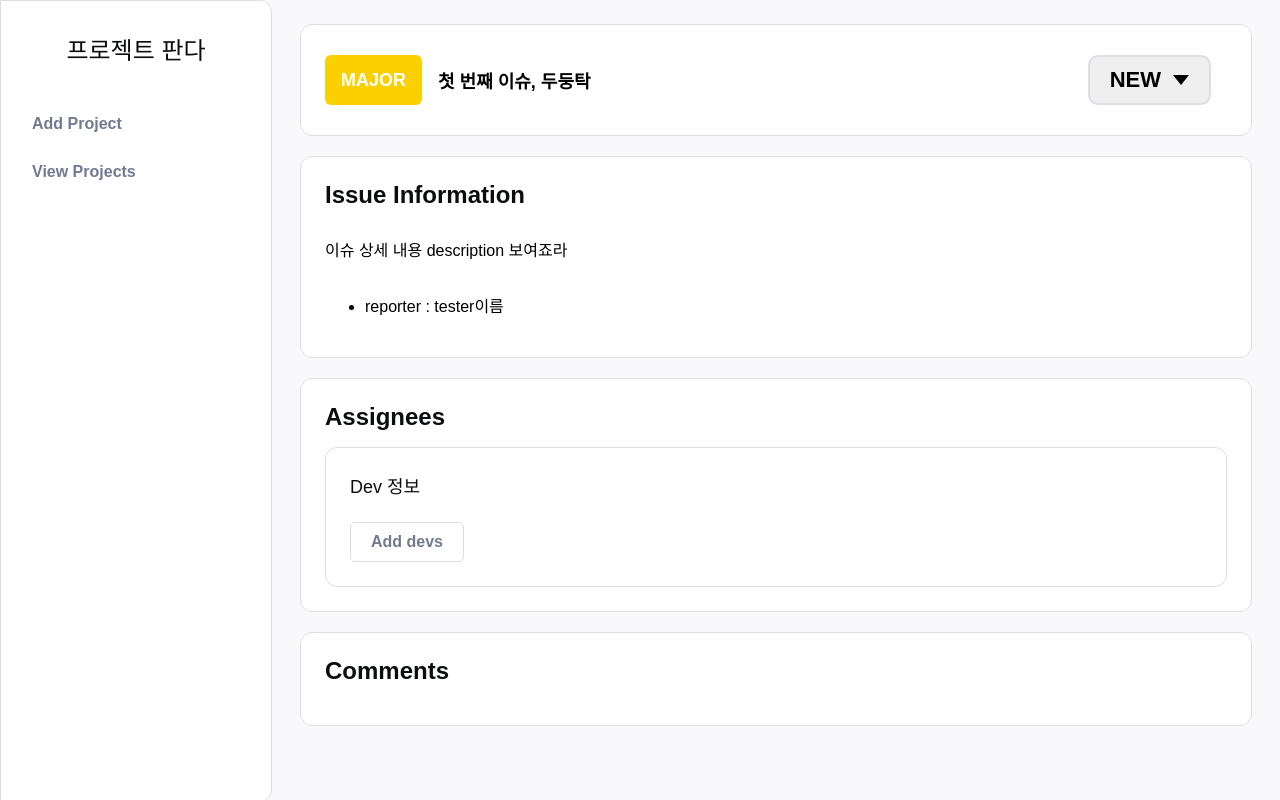
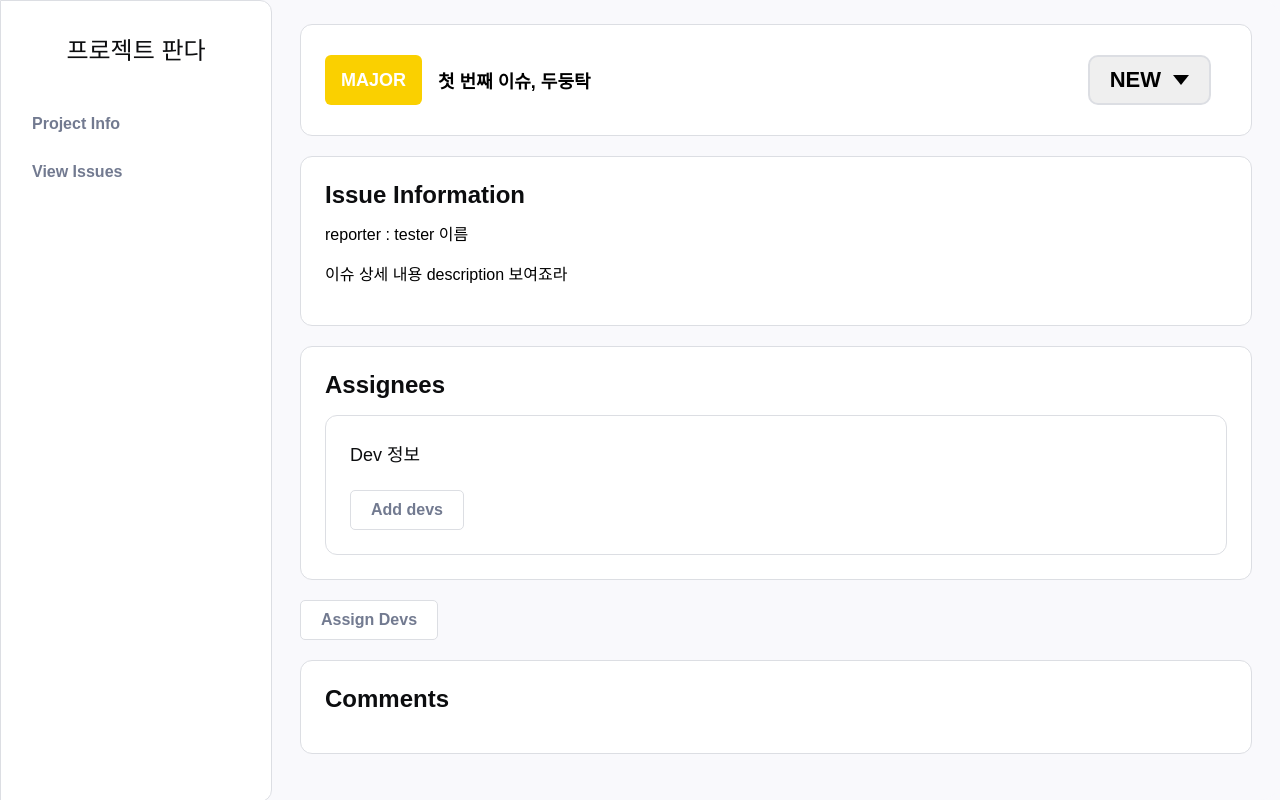
Before and after one commit to Soft-Gallery/issue-management-frontEnd, a React (Create React App) app: page /pl in a window 1280 px wide. Built offline with nearby package versions, Linux system fonts and the light colour scheme; a web font is replaced by a local one.

Commit message:
feat: issue browsing page

```diff
--- a/src/feature/CommentItem.tsx
+++ b/src/feature/CommentItem.tsx
@@ -1,6 +1,6 @@
 import React from 'react';
 import ElementContainer from '../shared/components/ElementContainer';
-import { TitleText } from './pl/components/AssigneeItem';
+import { TitleText } from './pl/components/AssigneeSelectItem';
 
 const CommentItem:React.FC = () => {
 
--- a/src/feature/issue/components/UserInfoItemDropdown.tsx
+++ b/src/feature/issue/components/UserInfoItemDropdown.tsx
@@ -9,7 +9,7 @@ import {
   AddButton,
   DropDownContainer
 } from '../../admin/styles/InfoItemStyles';
-import { DevUser, UserRole, UserWithRole } from '../../../shared/types/user';
+import { UserRole, UserWithRole } from '../../../shared/types/user';
 import { Issue } from '../../../shared/types/issue';
 import { issuePageInfoState } from '../../../recoil/issue/issueAtom';
 
--- /dev/null
+++ b/src/feature/pl/components/AssignedDevItem.tsx
@@ -0,0 +1,26 @@
+import React from 'react';
+import ElementContainer from '../../../shared/components/ElementContainer';
+import { TitleText} from './IssueInfoItem';
+import { DevUser } from '../../../shared/types/user';
+import styled from 'styled-components';
+
+interface Assignees {
+  [id: number]: DevUser;
+}
+
+const AssignedDevItem: React.FC<{ assignees: Assignees }> = ({ assignees }) => (
+  <ElementContainer>
+    <TitleText>Assigned Devs</TitleText>
+    <ul>
+      {Object.values(assignees).map((assignee) => (
+        <li key={assignee.id}>{assignee.name}</li>
+      ))}
+    </ul>
+  </ElementContainer>
+);
+
+const ElementSubText = styled.li`
+    font-size: 16px;
+`
+
+export default AssignedDevItem;
--- a/src/feature/pl/components/AssigneeItem.tsx
+++ b/src/feature/pl/components/AssigneeSelectItem.tsx
@@ -6,7 +6,7 @@ import { DevUser } from '../../../shared/types/user';
 import UserInfoItemDropdown from '../../issue/components/UserInfoItemDropdown';
 
 
-const AssigneeItem:React.FC = () => {
+const AssigneeSelectItem:React.FC = () => {
 
   return (
     <ElementContainer>
@@ -29,4 +29,4 @@ export const TitleText = styled.div`
   color: ${({ theme }) => theme.color.black};
 `;
 
-export default AssigneeItem;
+export default AssigneeSelectItem;
--- a/src/feature/pl/components/IssueInfoItem.tsx
+++ b/src/feature/pl/components/IssueInfoItem.tsx
@@ -8,12 +8,8 @@ const IssueInfoItem:React.FC = () => {
   return (
     <ElementContainer>
       <TitleText>Issue Information</TitleText>
+      <DetailDescription>reporter : tester 이름</DetailDescription>
       <IssueDescription>이슈 상세 내용 description 보여죠라</IssueDescription>
-      <ul>
-        <ElementSubText>
-          reporter : tester이름
-        </ElementSubText>
-      </ul>
     </ElementContainer>
   );
 }
@@ -31,7 +27,8 @@ const IssueDescription = styled.p`
     font-size: 16px;
 `
 
-const ElementSubText = styled.li`
-    font-size: 16px;
-`
+const DetailDescription = styled.div`
+  font-size: 16px;
+  color: ${({ theme }) => theme.color.gray2};
+`;
 export default IssueInfoItem;
--- a/src/pages/DevPage.tsx
+++ b/src/pages/DevPage.tsx
@@ -3,7 +3,7 @@ import React from 'react';
 import styled from 'styled-components';
 import IssueHeaderItem from '../feature/pl/components/IssueHeaderItem';
 import IssueInfoItem from '../feature/pl/components/IssueInfoItem';
-import AssigneeItem from '../feature/pl/components/AssigneeItem';
+import AssigneeItem from '../feature/pl/components/AssigneeSelectItem';
 import CommentItem from '../feature/CommentItem';
 
 const DevPage = () => {
--- a/src/pages/PLIssuePage.tsx
+++ b/src/pages/PLIssuePage.tsx
@@ -3,7 +3,7 @@ import styled from 'styled-components';
 import { CURRENT_VIEW_STATES } from '../recoil/admin/constants/constants';
 import IssueHeaderItem from '../feature/pl/components/IssueHeaderItem';
 import IssueInfoItem from '../feature/pl/components/IssueInfoItem';
-import AssigneeItem from '../feature/pl/components/AssigneeItem';
+import AssigneeItem from '../feature/pl/components/AssigneeSelectItem';
 import CommentItem from '../feature/CommentItem';
 
 const PLIssuePage = () => {
--- a/src/pages/PLPage.tsx
+++ b/src/pages/PLPage.tsx
@@ -1,19 +1,46 @@
-import { useNavigate } from "react-router-dom";
-import React from 'react';
+import React, { useState } from 'react';
 import styled from 'styled-components';
 import IssueHeaderItem from '../feature/pl/components/IssueHeaderItem';
 import IssueInfoItem from '../feature/pl/components/IssueInfoItem';
-import AssigneeItem from '../feature/pl/components/AssigneeItem';
+import AssigneeSelectItem from '../feature/pl/components/AssigneeSelectItem';
 import CommentItem from '../feature/CommentItem';
+import { useRecoilValue } from 'recoil';
+import { issuePageInfoState } from '../recoil/issue/issueAtom';
+import { DevUser } from '../shared/types/user';
+import AssignedDevItem from '../feature/pl/components/AssignedDevItem'; // Import the AssignedDevItem component
 
-const PLPage = () => {
-  // const currentView = useRecoilValue(plPageViewState);
+interface Assignees {
+  [id: number]: DevUser;
+}
+
+const PLPage: React.FC = () => {
+  const issuePageInfo = useRecoilValue(issuePageInfoState);
+  const devAssignees: DevUser[] = issuePageInfo.devs;
+
+  const assignees: Assignees = devAssignees.reduce((acc: Assignees, curr: DevUser) => {
+    acc[curr.id] = curr;
+    return acc;
+  }, {});
+
+  const [isAssigned, setIsAssigned] = useState<string>('NOT_ASSIGNED');
+  const handlePrintState = () => {
+    console.log(devAssignees);
+    setIsAssigned('ASSIGNED');
+    // 이후에, API 연동하면 될 것 같아요.
+  };
 
   return (
     <Container>
       <IssueHeaderItem />
       <IssueInfoItem />
-      <AssigneeItem />
+      {isAssigned === 'ASSIGNED' ? (
+        <AssignedDevItem assignees={assignees} />
+      ) : (
+        <>
+          <AssigneeSelectItem />
+          <Button onClick={handlePrintState}>Assign Devs</Button>
+        </>
+      )}
       <CommentItem />
     </Container>
   );
@@ -24,9 +51,39 @@ const Container = styled.div`
     display: flex;
     padding: 24px;
     flex-direction: column;
-    align-items: center;
+    align-items: start;
     justify-content: center;
     gap: 20px;
 `;
 
+const Button = styled.button`
+    display: inline-flex;
+    align-items: center;
+    outline: none;
+    border-radius: 5px;
+    font-weight: bold;
+    cursor: pointer;
+    padding: 10px 20px;
+    text-align: center;
+
+    height: 40px;
+    font-size: 16px;
+    width: auto;
+
+    border: 1px solid ${({ theme: { color } }) => color.black200};
+
+    color: ${({ theme: { color } }) => color.gray1};
+    background: ${({ theme: { color } }) => color.white};
+
+    &:hover {
+        color: ${({ theme: { color } }) => color.white};
+        background: ${({ theme: { color } }) => color.indigo};
+    }
+
+    &:active {
+        color: ${({ theme: { color } }) => color.white};
+        background: ${({ theme: { color } }) => color.indigo};
+    }
+`;
+
 export default PLPage;
--- a/src/pages/TesterPage.tsx
+++ b/src/pages/TesterPage.tsx
@@ -3,7 +3,7 @@ import React from 'react';
 import styled from 'styled-components';
 import IssueHeaderItem from '../feature/pl/components/IssueHeaderItem';
 import IssueInfoItem from '../feature/pl/components/IssueInfoItem';
-import AssigneeItem from '../feature/pl/components/AssigneeItem';
+import AssigneeItem from '../feature/pl/components/AssigneeSelectItem';
 import CommentItem from '../feature/CommentItem';
 
 const TesterPage = () => {
--- a/src/shared/components/Layout/Layout.tsx
+++ b/src/shared/components/Layout/Layout.tsx
@@ -1,8 +1,11 @@
 import { Outlet } from 'react-router-dom';
 import styled from 'styled-components';
 import SideBar from './SideBar';
+import { useState } from 'react';
+import { useRecoilValue } from 'recoil';
+import { userRoleState } from '../../../recoil/atom';
 import AdminSideBarMenu from '../../../feature/admin/layout/AdminSideBarMenu';
-import { useState } from 'react';
+import IssueSideBarMenu from '../../../feature/issue/layout/IssueSideBarMenu';
 
 interface LayOutContainerProps {
   isActive: boolean;
@@ -10,6 +13,7 @@ interface LayOutContainerProps {
 
 const Layout = () => {
   const [isActive, setIsActive] = useState<boolean>(false);
+  const userRole = useRecoilValue(userRoleState);
 
   const onMouseSideBarEnter = () => {
     setIsActive(true);
@@ -21,7 +25,12 @@ const Layout = () => {
 
   return (
     <>
-      <SideBar isActive={isActive} SideBarMenu={<AdminSideBarMenu />} onMouseSideBarEnter={onMouseSideBarEnter} onMouseSideBarLeave={onMouseSideBarLeave}/>
+      <SideBar
+        isActive={isActive}
+        SideBarMenu={userRole === 'admin' ? <AdminSideBarMenu /> : <IssueSideBarMenu />}
+        onMouseSideBarEnter={onMouseSideBarEnter}
+        onMouseSideBarLeave={onMouseSideBarLeave}
+      />
       <LayoutContainer isActive={isActive}>
         <Outlet />
       </LayoutContainer>
```
Also changed, not shown: src/recoil/issue/issueAtom.ts (line endings or trailing spaces). Lines whose indentation alone changed are shown as unchanged.
